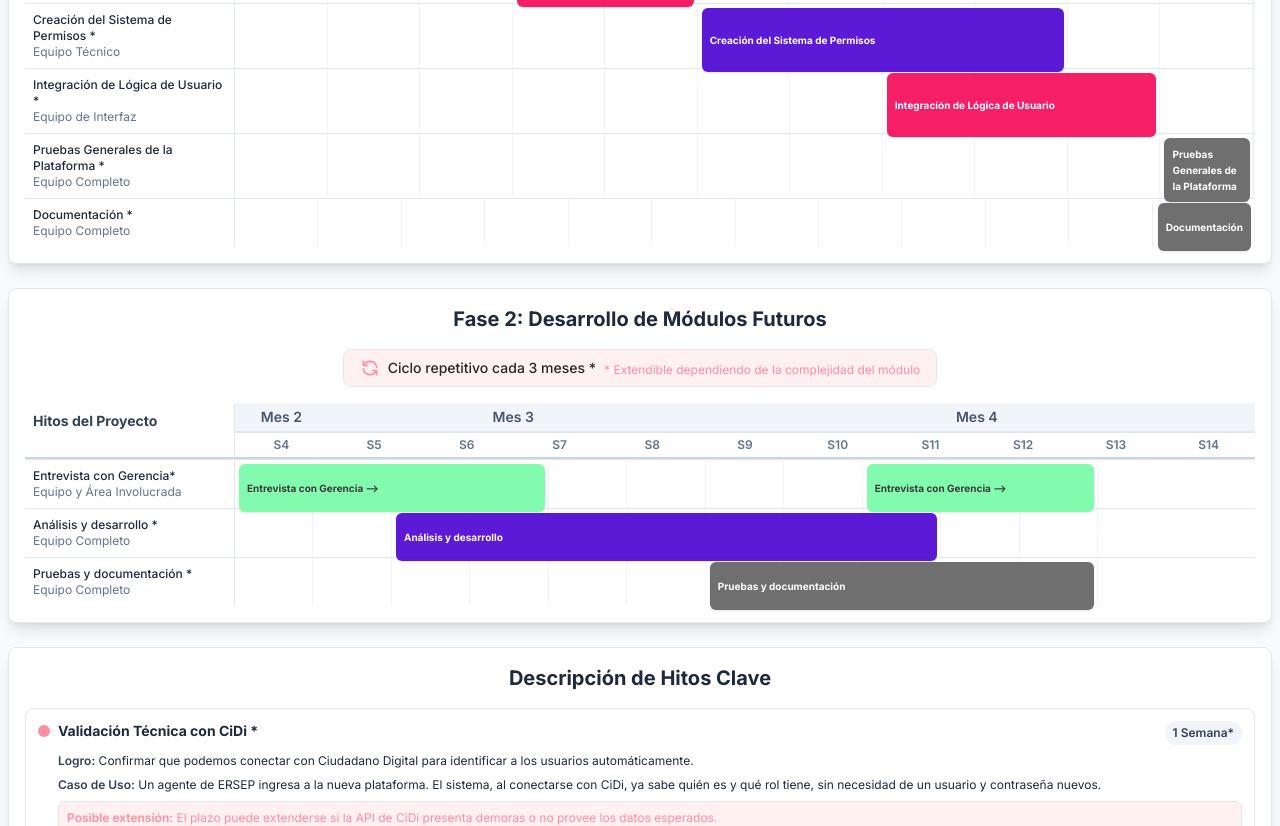
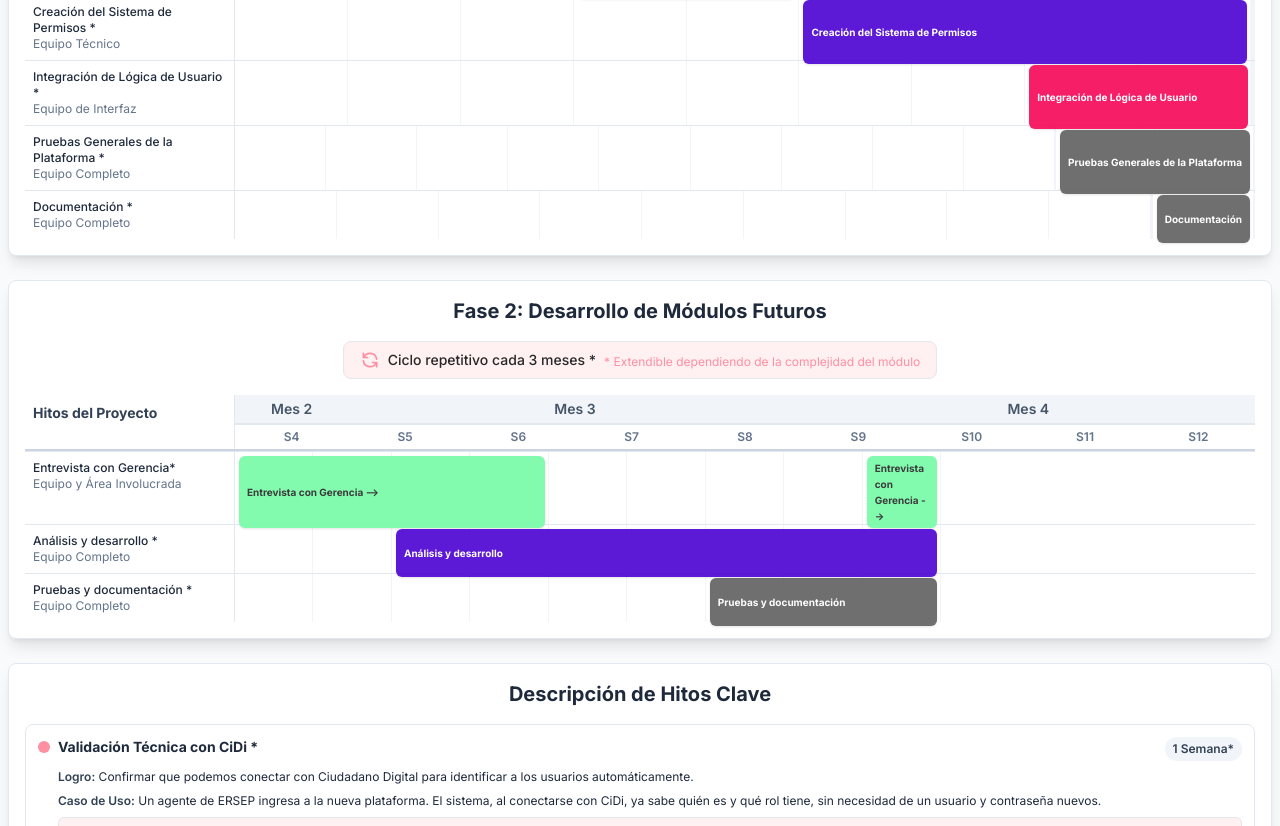
Before and after one commit to Alecapra96/ERSEP-ROADMAP, a plain HTML site: page index.html in a window 1280 px wide. Shown: the part 567-1393 px from the top of the page. Drawn offline with nearby package versions, Linux system fonts and the light colour scheme.

Commit message:
Update index.html

```diff
--- a/index.html
+++ b/index.html
@@ -31,8 +31,8 @@
         }
                  .gantt-timeline-phase2 {
              display: grid;
-            /* Phase 2 starts from week 4 and goes to week 14, so 11 weeks */
-            grid-template-columns: repeat(11, minmax(60px, 1fr));
+             /* Phase 2 starts from week 4 and goes to week 12, so 9 weeks */
+             grid-template-columns: repeat(9, minmax(60px, 1fr));
          }
         .gantt-bar {
             transition: all 0.2s ease-in-out;
@@ -163,14 +163,14 @@
                   { name: 'Creación del Sistema de Permisos *', start: 6, end: 9, resource: 'Equipo Técnico', color: 'bg-voyansi-purple-dark' },
                   { name: 'Integración de Lógica de Usuario *', start: 8, end: 10, resource: 'Equipo de Interfaz', color: 'bg-voyansi-purple-light' },
                   { name: 'Pruebas Generales de la Plataforma *', start: 11, end: 12, resource: 'Equipo Completo', color: 'bg-voyansi-gray' },
-                 { name: 'Documentación *', start: 13, end: 13, resource: 'Equipo Completo', color: 'bg-voyansi-gray' },
+                  { name: 'Documentación *', start: 12, end: 12, resource: 'Equipo Completo', color: 'bg-voyansi-gray' },
              ];
 
                          const moduleTasks = [
                   { name: 'Entrevista con Gerencia*', start: 4, end: 7, resource: 'Equipo y Área Involucrada', color: 'bg-voyansi-green' },
-                 { name: 'Entrevista con Gerencia*', start: 12, end: 14, resource: 'Equipo y Área Involucrada', color: 'bg-voyansi-green' },
+                  { name: 'Entrevista con Gerencia*', start: 12, end: 12, resource: 'Equipo y Área Involucrada', color: 'bg-voyansi-green' },
                   { name: 'Análisis y desarrollo *', start: 6, end: 12, resource: 'Equipo Completo', color: 'bg-voyansi-purple-dark' },
-                 { name: 'Pruebas y documentación *', start: 10, end: 14, resource: 'Equipo Completo', color: 'bg-voyansi-gray' },
+                  { name: 'Pruebas y documentación *', start: 10, end: 12, resource: 'Equipo Completo', color: 'bg-voyansi-gray' },
              ];
 
             // --- Generic Render Function ---
@@ -328,7 +328,7 @@
                      let span;
                      if (index === 0) span = 1; // Mes 2 only has 1 week (S4)
                      else if (index === 1) span = 4; // Mes 3 has 4 weeks (S5-S8)
-                    else span = 6; // Mes 4 has 6 weeks (S9-S14) - extended for project needs
+                     else span = 4; // Mes 4 has 4 weeks (S9-S12) - adjusted for project needs
 
                     const monthCell = document.createElement('div');
                     monthCell.className = 'text-center font-semibold p-1 text-slate-600 bg-slate-100 border-b border-slate-200 text-sm';
@@ -337,8 +337,8 @@
                     timelineHeader.appendChild(monthCell);
                 });
 
-                // Week labels starting from S4 to S14
-                for (let i = 4; i <= 14; i++) {
+                                 // Week labels starting from S4 to S12
+                 for (let i = 4; i <= 12; i++) {
                     const weekCell = document.createElement('div');
                     weekCell.className = 'text-center font-semibold p-1 text-slate-500 text-xs border-t border-slate-200';
                     weekCell.innerText = `S${i}`;
@@ -389,8 +389,8 @@
                     const timelineRow = document.createElement('div');
                     timelineRow.className = 'gantt-timeline relative border-t border-slate-200';
 
-                    // Create week cells starting from week 4 to week 14
-                    for (let i = 4; i <= 14; i++) {
+                                         // Create week cells starting from week 4 to week 12
+                     for (let i = 4; i <= 12; i++) {
                         const weekCell = document.createElement('div');
                         weekCell.className = 'border-r border-slate-100 h-full';
                         weekCell.style.gridColumn = i - 3; // Adjust grid position for Phase 2
```
Lines whose indentation alone changed are shown as unchanged.
